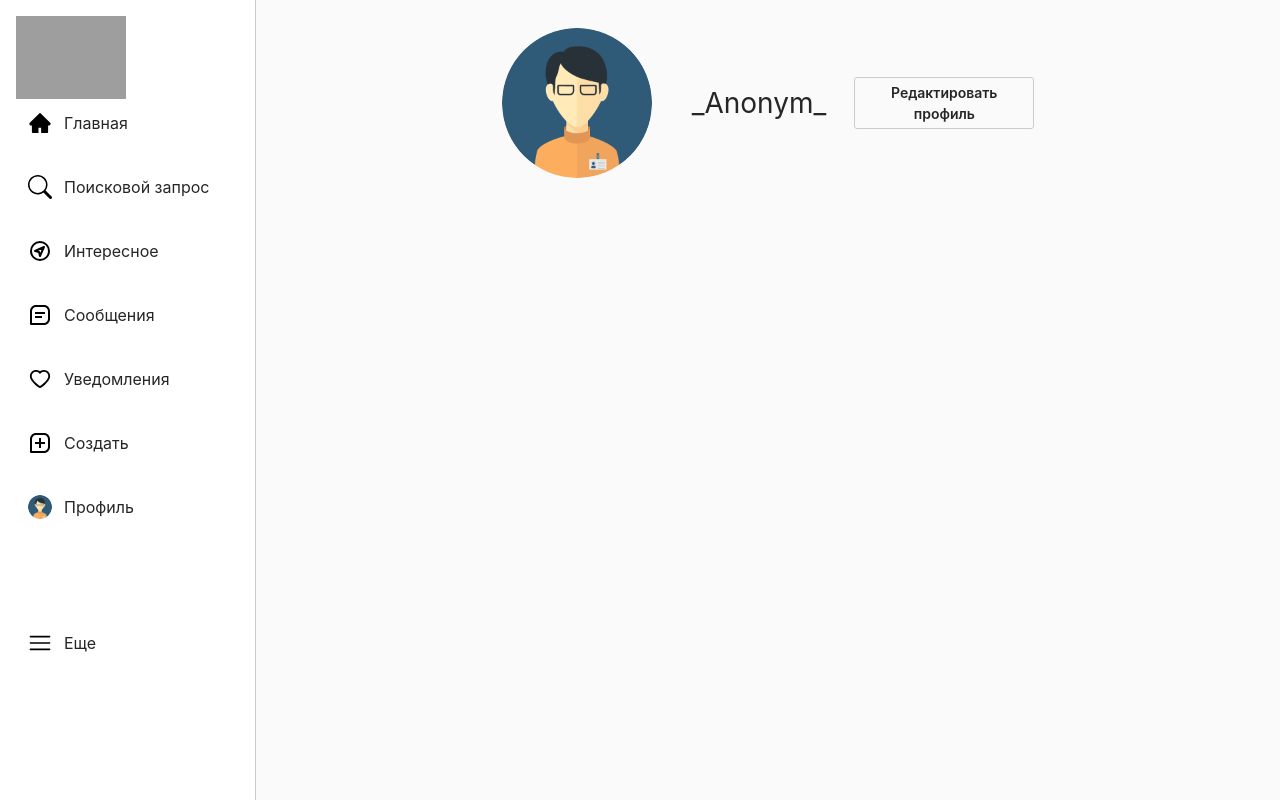
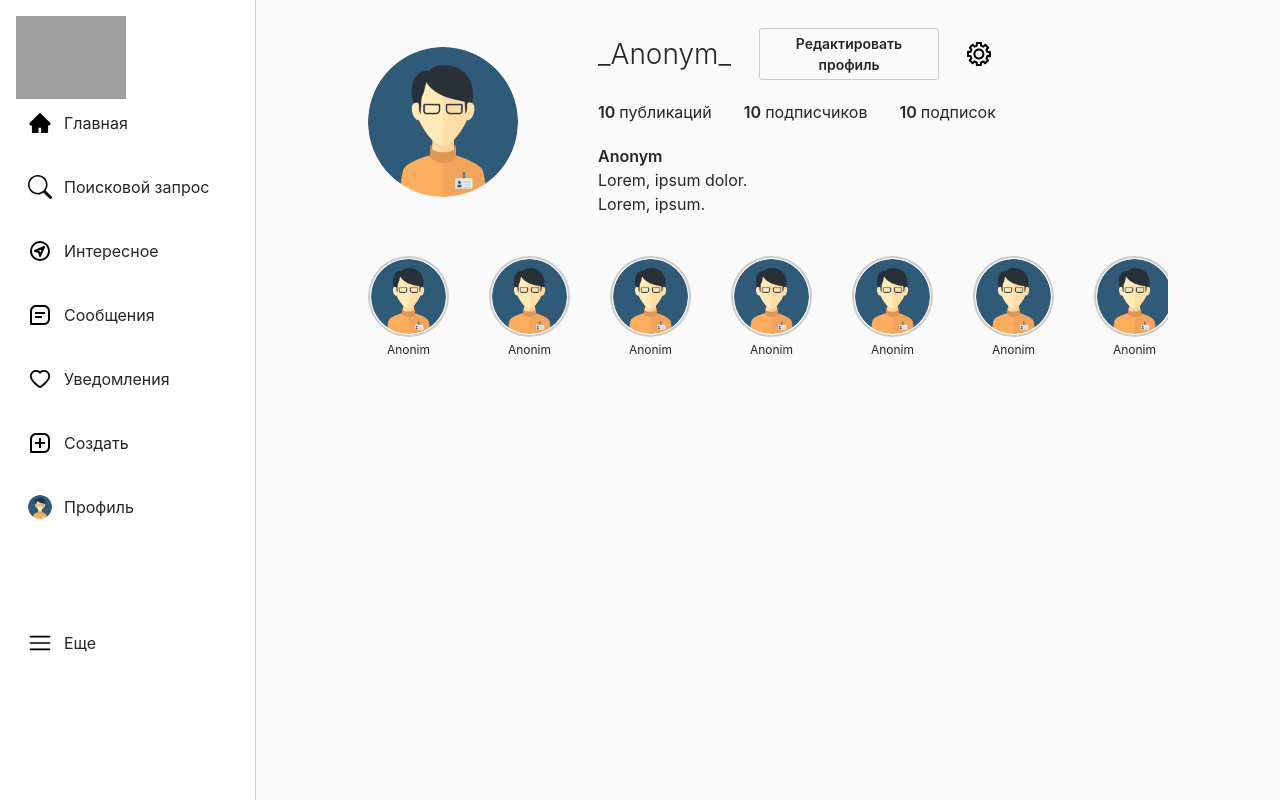
Before and after one commit to TeryaevAndrey/instagram-copy, a Next.js app: page /profile/1 in a window 1280 px wide. Built offline with nearby package versions, Linux system fonts and the light colour scheme; grey boxes are pictures that could not be loaded.

Commit message:
add-stories-profile

```diff
--- a/components/Profile/ProfileHeader.tsx
+++ b/components/Profile/ProfileHeader.tsx
@@ -3,15 +3,49 @@ import { FC } from "react";
 
 const ProfileHeader: FC = () => {
   return (
-    <div className="flex items-center gap-10">
+    <div className="flex items-center gap-20">
       <div className="relative w-[150px] h-[150px] rounded-[100%] overflow-hidden">
         <Image src="/avatar.png" alt="avatar" fill={true} />
       </div>
-      <div className="flex items-center gap-7">
-        <span className="text-[28px] text-[#262626]">_Anonym_</span>
-        <button className="edit-btn text-[14px] text-[#262626] font-semibold w-[180px] min-h-[30px] p-1 rounded-[3px]">
-          Редактировать профиль
-        </button>
+      <div className="flex flex-col gap-5">
+        <div className="flex items-center gap-7">
+          <span className="text-[28px] text-[#262626] font-light">
+            _Anonym_
+          </span>
+          <button className="edit-btn text-[14px] text-[#262626] font-semibold w-[180px] min-h-[30px] p-1 rounded-[3px]">
+            Редактировать профиль
+          </button>
+          <Image
+            className="cursor-pointer"
+            src="/settings.svg"
+            alt="settings"
+            width="24"
+            height="24"
+          />
+        </div>
+        <div className="flex items-center gap-8">
+          <p className="profile-header-text">
+            <span className="profile-header-number">10</span>
+            публикаций
+          </p>
+          <p className="profile-header-text">
+            <span className="profile-header-number">10</span>
+            подписчиков
+          </p>
+          <p className="profile-header-text">
+            <span className="profile-header-number">10</span>
+            подписок
+          </p>
+        </div>
+        <div className="flex flex-col">
+          <p className="profile-header-text font-semibold">Anonym</p>
+          <p className="profile-header-text">
+            Lorem, ipsum dolor.
+          </p>
+          <p className="profile-header-text">
+            Lorem, ipsum.
+          </p>
+        </div>
       </div>
     </div>
   );
--- /dev/null
+++ b/components/Profile/ProfileStories.tsx
@@ -0,0 +1,19 @@
+import React, { FC } from 'react';
+import ProfileStoriesItem from './ProfileStoriesItem';
+
+const ProfileStories: FC = () => {
+  return (
+    <div className="flex items-center gap-10 mt-10 max-w-[800px] overflow-hidden">
+      <ProfileStoriesItem />
+      <ProfileStoriesItem />
+      <ProfileStoriesItem />
+      <ProfileStoriesItem />
+      <ProfileStoriesItem />
+      <ProfileStoriesItem />
+      <ProfileStoriesItem />
+      <ProfileStoriesItem />
+    </div>
+  );
+};
+
+export default ProfileStories;
--- /dev/null
+++ b/components/Profile/ProfileStoriesItem.tsx
@@ -0,0 +1,23 @@
+import Image from 'next/image';
+import React, { FC } from 'react';
+
+const ProfileStoriesItem: FC = () => {
+  return (
+    <div className="cursor-pointer">
+      <div className="stories-item-wrapper inactive flex justify-center items-center w-[81px] h-[81px] rounded-[50%]">
+        <div className="bg-[#fff] w-[77px] h-[77px] p-[1px] rounded-[50%]">
+          <Image
+            className="rounded-[50%]"
+            src="/avatar.png"
+            alt="avatar"
+            width="77"
+            height="77"
+          />
+        </div>
+      </div>
+      <span className="flex justify-center text-center text-[12px] text-[#262626] mt-1">Anonim</span>
+    </div>
+  );
+};
+
+export default ProfileStoriesItem;
--- a/pages/profile/[id].tsx
+++ b/pages/profile/[id].tsx
@@ -1,5 +1,6 @@
 import { FC } from "react";
 import ProfileHeader from "../../components/Profile/ProfileHeader";
+import ProfileStories from "../../components/Profile/ProfileStories";
 import Sidebar from "../../components/Sidebar/Sidebar";
 
 const Profile: FC = () => {
@@ -10,6 +11,7 @@ const Profile: FC = () => {
         <div className="flex justify-center items-start gap-5 mx-auto mt-7">
           <div className="flex flex-col">
             <ProfileHeader />
+            <ProfileStories />
           </div>
         </div>
       </div>
--- a/styles/globals.css
+++ b/styles/globals.css
@@ -122,6 +122,10 @@ input {
   background: linear-gradient(90deg, rgba(123,18,187,1) 32%, rgba(218,14,113,1) 72%);
 }
 
+.stories-item-wrapper.inactive {
+  background: #ccc;
+}
+
 .post {
   border: 1px solid #ccc;
 }
@@ -168,6 +172,14 @@ input {
   .auth-footer-link {
     @apply text-[12px] text-[#8E8E8E] hover:underline
   }
+
+  .profile-header-text {
+    @apply text-[16px] text-[#262626]
+  }
+
+  .profile-header-number {
+    @apply font-semibold mr-1
+  }
 }
 
 @media(max-width: 450px) {
```
Also changed, not shown: public/settings.svg (added).
